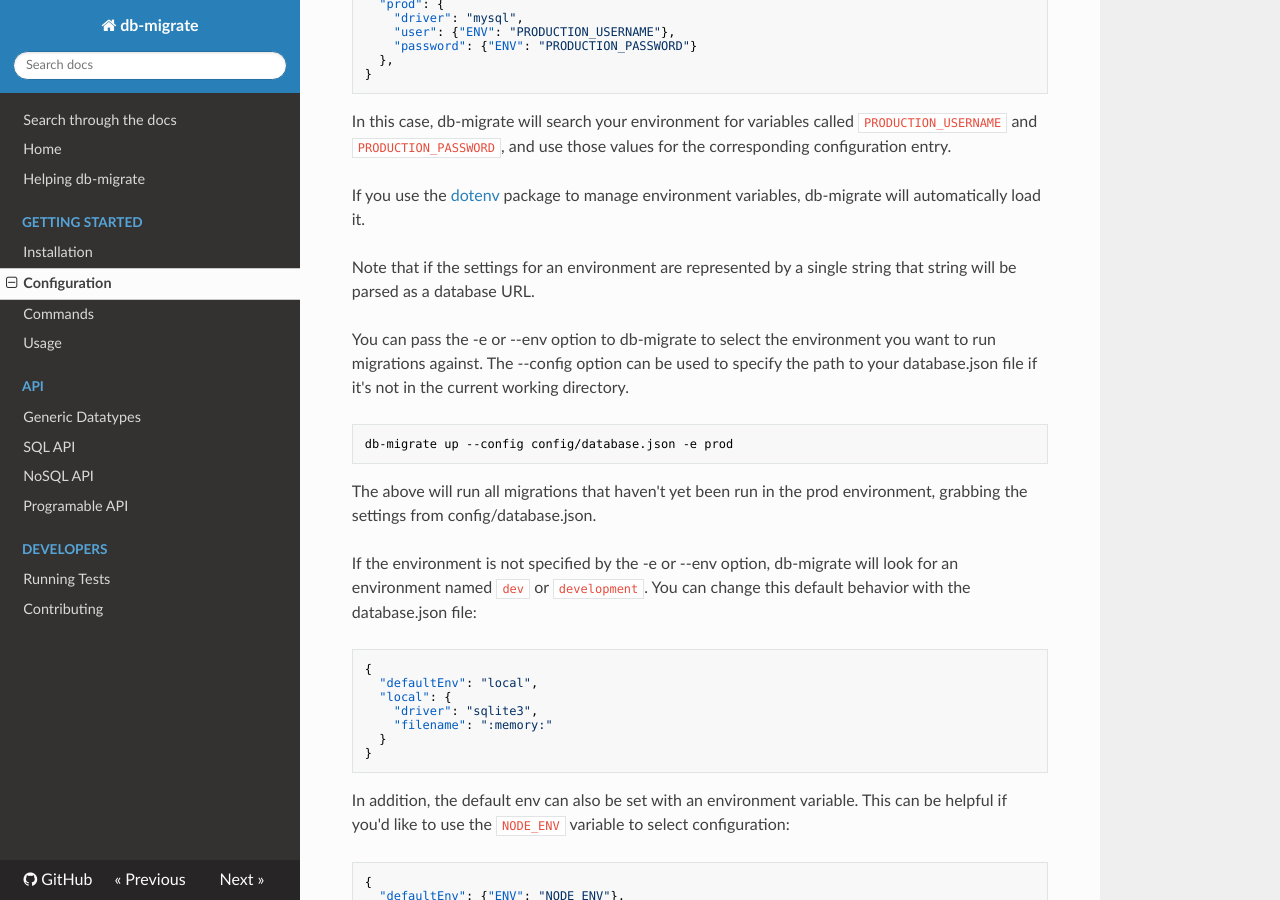
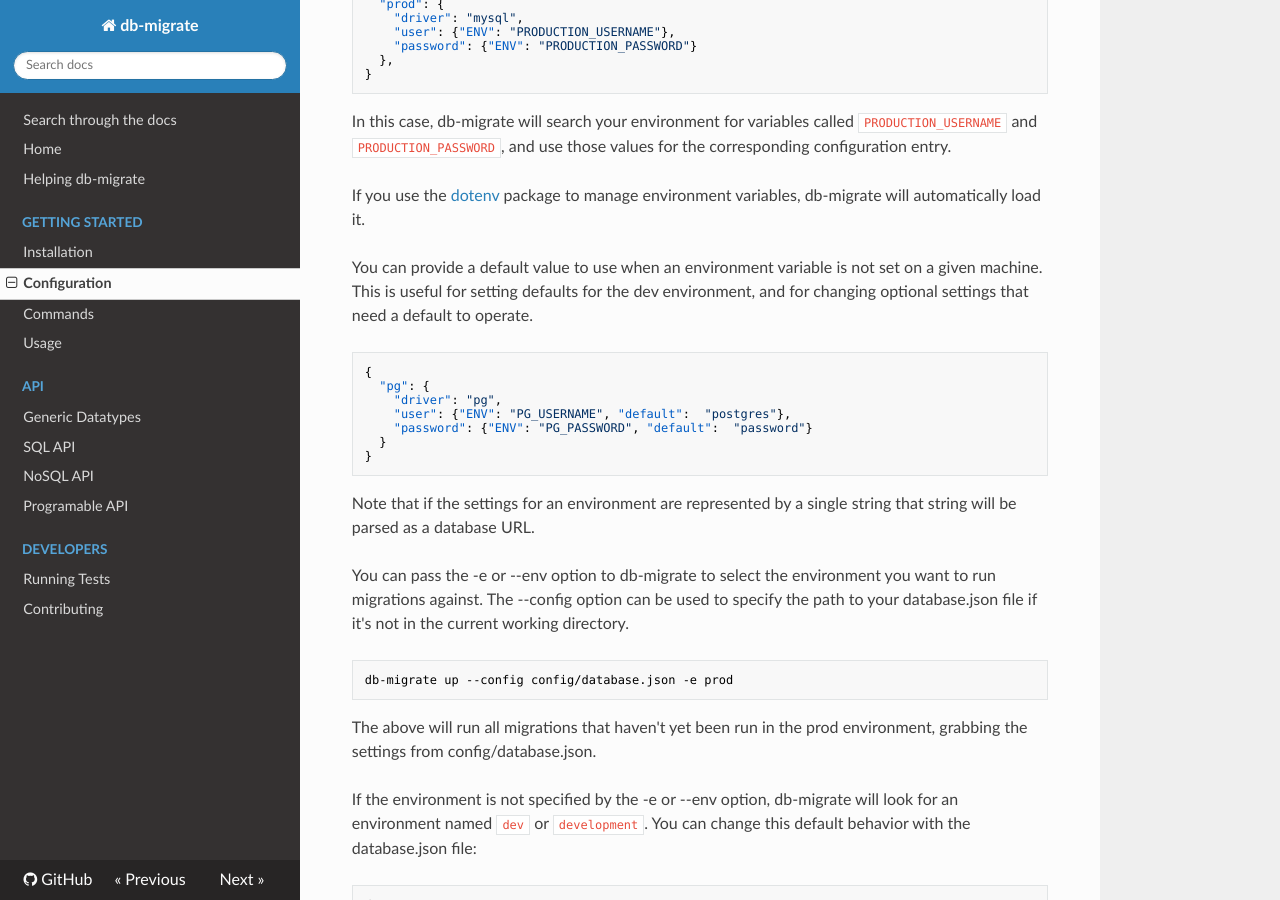
Before and after one commit to db-migrate/english-docs, an MkDocs documentation site: the page built from docs/Getting Started/configuration.md, in a window 1280 px wide and 900 px high, scrolled down 900 px. Built offline with MkDocs 1.6.1, drawn with Linux system fonts in a browser that asks for light colours; nearby versions of some CDN libraries.

Commit message:
add doc about setting default value
Signed-off-by: Robert Kempton <r@snow87.com>

````diff
--- a/docs/Getting Started/configuration.md
+++ b/docs/Getting Started/configuration.md
@@ -55,6 +55,19 @@ In this case, db-migrate will search your environment for variables
 called `PRODUCTION_USERNAME` and `PRODUCTION_PASSWORD`, and use those values for the corresponding configuration entry.
 
 If you use the [dotenv](https://www.npmjs.com/package/dotenv) package to manage environment variables, db-migrate will automatically load it.
+
+You can provide a default value to use when an environment variable is not set on a given machine. This is useful
+for setting defaults for the dev environment, and for changing optional settings that need a default to operate.
+```json
+{
+  "pg": {
+    "driver": "pg",
+    "user": {"ENV": "PG_USERNAME", "default":  "postgres"},
+    "password": {"ENV": "PG_PASSWORD", "default":  "password"}
+  }
+}
+```
+
 
 Note that if the settings for an environment are represented by a single string that string will be parsed as a database URL.
 
````
